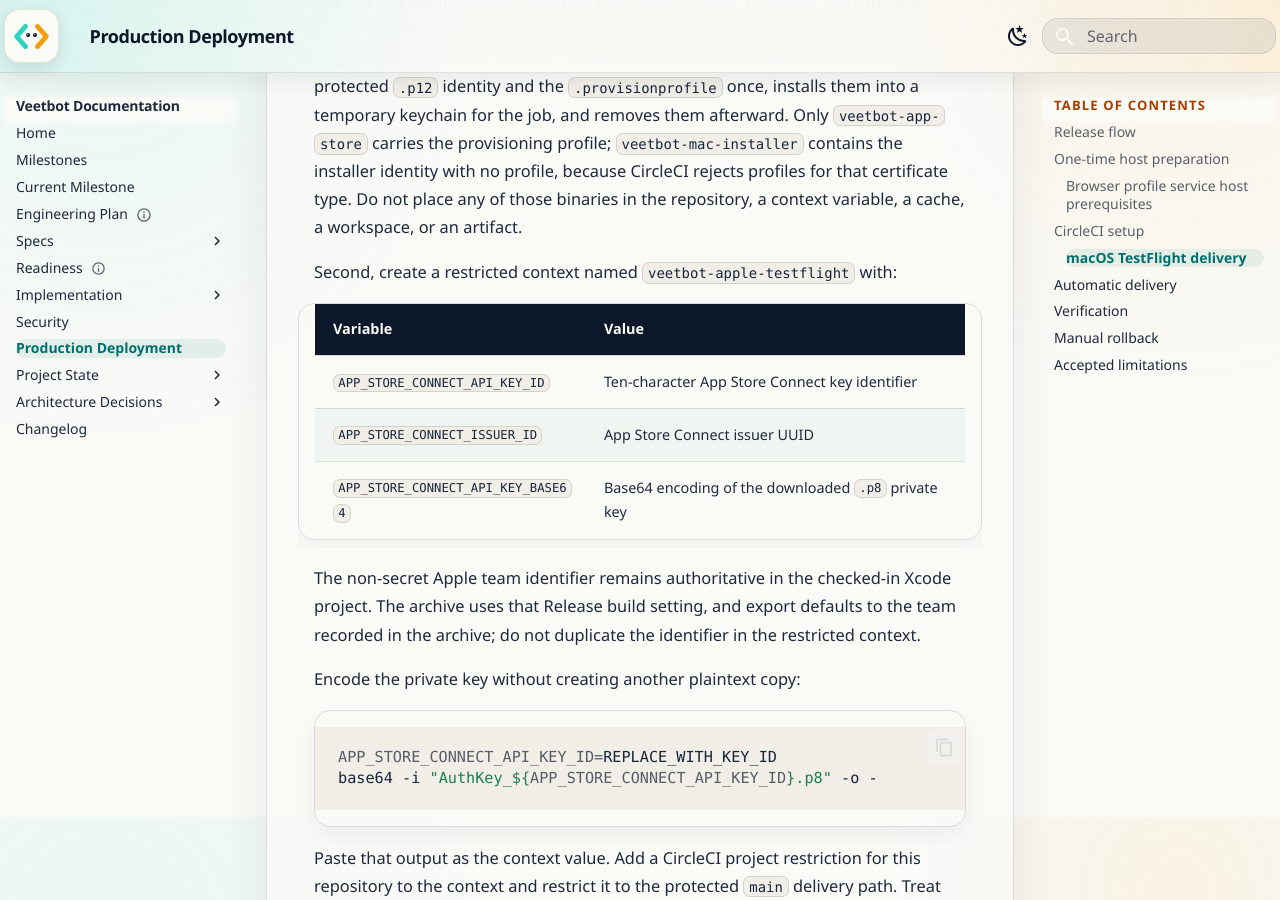
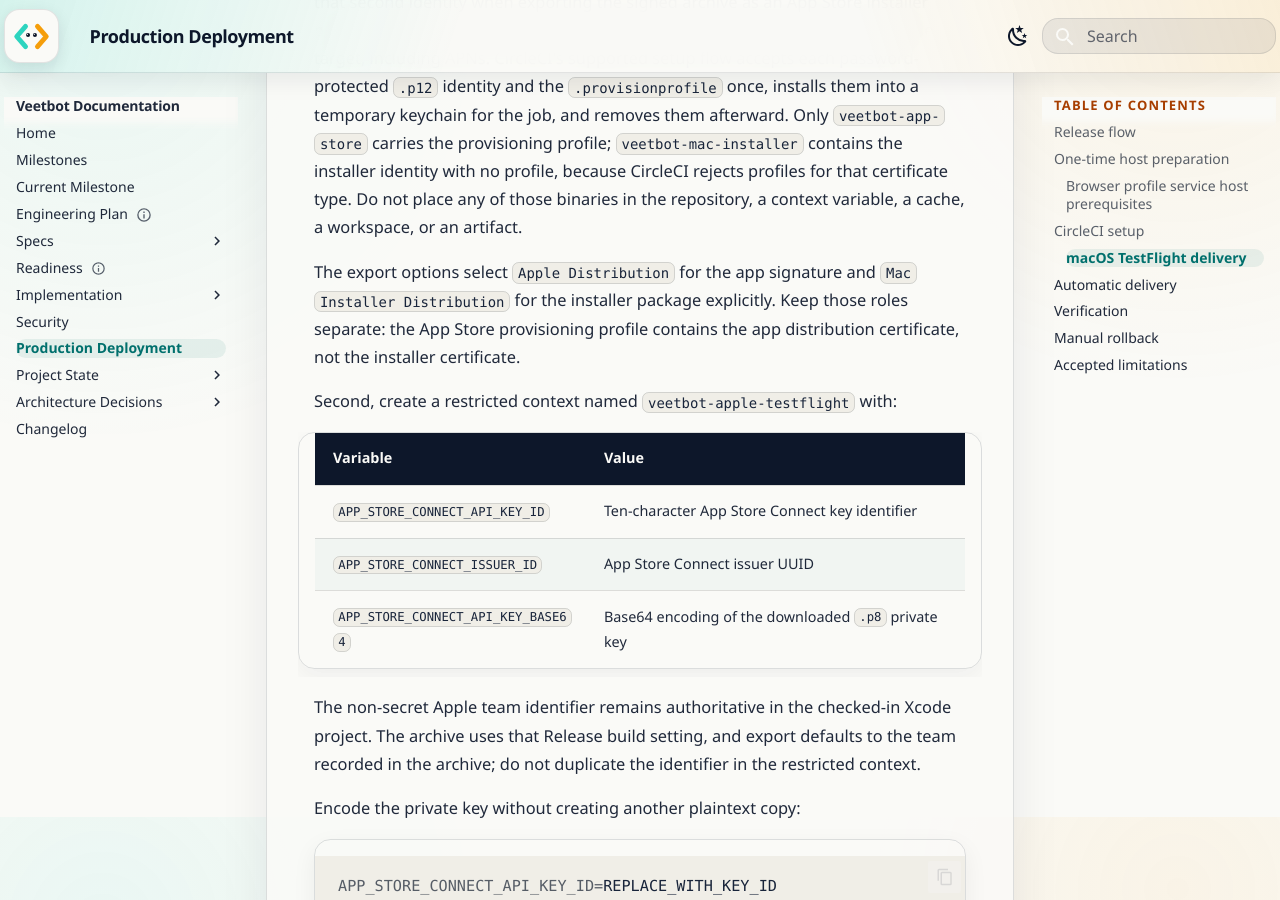
Before and after one commit to avitus/veetbot, an MkDocs documentation site: the page built from docs/deployment.md, in a window 1280 px wide and 900 px high, scrolled down 10883 px. Built offline with MkDocs 1.6.1 and Material for MkDocs 9.7.7, drawn with Linux system fonts in a browser that asks for light colours.

Commit message:
fix(ci): pin TestFlight certificate roles
Reading-Lane: A

```diff
--- a/docs/deployment.md
+++ b/docs/deployment.md
@@ -434,6 +434,11 @@
 place any of those binaries in the repository, a context variable, a cache, a
 workspace, or an artifact.
 
+The export options select `Apple Distribution` for the app signature and
+`Mac Installer Distribution` for the installer package explicitly. Keep those
+roles separate: the App Store provisioning profile contains the app
+distribution certificate, not the installer certificate.
+
 Second, create a restricted context named `veetbot-apple-testflight` with:
 
 | Variable | Value |
--- a/docs/status/citation-ledger.yaml
+++ b/docs/status/citation-ledger.yaml
@@ -280,7 +280,7 @@
   - cite: "docs/plan/notifications-and-devices.md#docs/plan/multi-device-and-surfaces.md:441"
     excerpt: "## Open questions for review"
     digest: "b6a2adc3e0938fad"
-  - cite: "docs/plan/operational-hardening.md#docs/deployment.md:730-737"
+  - cite: "docs/plan/operational-hardening.md#docs/deployment.md:735-742"
     excerpt: "## Accepted limitations"
     digest: "ad0074ad56656b13"
   - cite: "docs/plan/operational-hardening.md#docs/plan/event-log-and-persistence.md:962-973"
```
Also changed, not shown: docs/plan/operational-hardening.md (+1 -1 lines), 2 other files.
